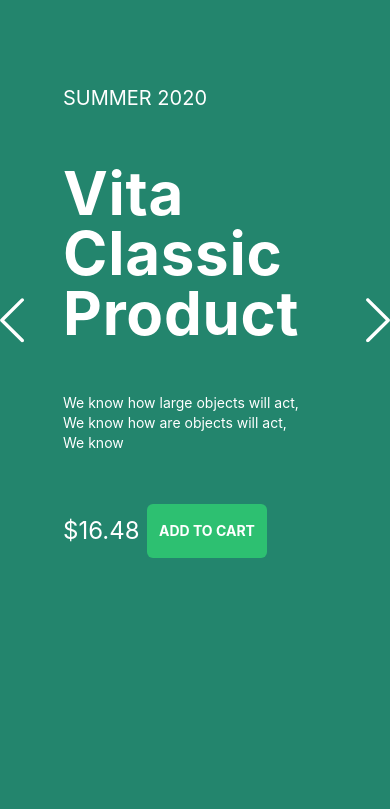
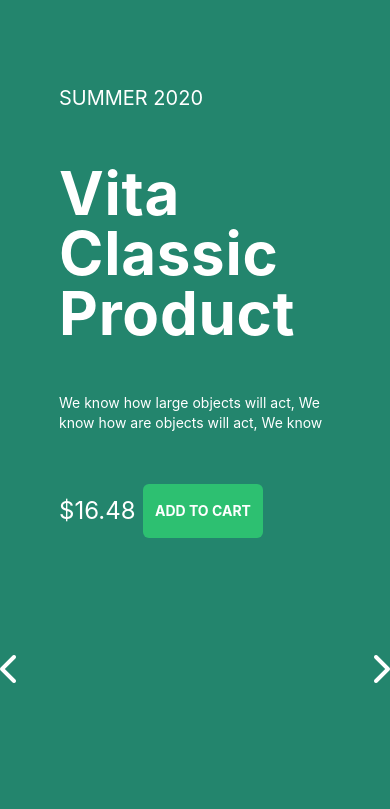
Before and after one commit to ayseefsin/e-commerce, a React (Create React App) app in the folder my-app/: page / in a window 390 px wide. Shown: the part 6311-7120 px from the top of the page. Built offline with nearby package versions, Linux system fonts and the light colour scheme; a web font is replaced by a local one.

Commit message:
carousel2 made responsive

```diff
--- a/my-app/src/components/Carousel2.js
+++ b/my-app/src/components/Carousel2.js
@@ -2,33 +2,9 @@ export const Carousel2 = () => {
   return (
     <div className="flex text-[#FFFFFF] bg-[#23856D] text-navText ">
       <div className="flex items-center">
-        <svg
-          xmlns="http://www.w3.org/2000/svg"
-          width="24"
-          height="45"
-          viewBox="0 0 24 45"
-          fill="none"
-        >
-          <g clip-path="url(#clip0_2984_7367)">
-            <path
-              fill-rule="evenodd"
-              clip-rule="evenodd"
-              d="M23.4993 43.7724C23.341 43.9302 23.1529 44.0554 22.9458 44.1408C22.7387 44.2263 22.5167 44.2703 22.2925 44.2703C22.0683 44.2703 21.8463 44.2263 21.6392 44.1408C21.4321 44.0554 21.244 43.9302 21.0857 43.7724L0.631107 23.4352C0.472368 23.2778 0.346428 23.0908 0.260496 22.8849C0.174566 22.679 0.130333 22.4582 0.130333 22.2353C0.130333 22.0124 0.174566 21.7917 0.260496 21.5858C0.346428 21.3799 0.472368 21.1928 0.631107 21.0354L21.0857 0.698261C21.4057 0.380028 21.8398 0.201248 22.2925 0.201248C22.7451 0.201248 23.1792 0.380028 23.4993 0.698261C23.8194 1.01649 23.9992 1.4481 23.9992 1.89815C23.9992 2.3482 23.8194 2.77981 23.4993 3.09805L4.24815 22.2353L23.4993 41.3726C23.658 41.53 23.784 41.717 23.8699 41.9229C23.9558 42.1288 24.0001 42.3496 24.0001 42.5725C24.0001 42.7954 23.9558 43.0161 23.8699 43.222C23.784 43.4279 23.658 43.6149 23.4993 43.7724Z"
-              fill="white"
-            />
-          </g>
-          <defs>
-            <clipPath id="clip0_2984_7367">
-              <rect
-                width="24"
-                height="44.4706"
-                fill="white"
-                transform="translate(24 44.4706) rotate(-180)"
-              />
-            </clipPath>
-          </defs>
-        </svg>
+        <i class="fa-solid fa-chevron-left fa-2xl"></i>
       </div>
+      <div className="flex md:flex-col md:items-center">
         <div className="flex flex-col gap-[6vh] py-[30vh] px-[10vw] ">
           <div>
             <h4 className="text-xl ">SUMMER 2020</h4>
@@ -55,31 +31,13 @@ export const Carousel2 = () => {
             </div>
           </div>
         </div>
-      <div className="w-[30vw] py-[10vh] overflow-hidden h-[85vh] ">
+        <div className="w-[30vw] md:w-[70vw] py-[10vh] overflow-hidden h-[85vh] ">
           <img src="/pics/shop-hero-2-png-picture-1.png" />
         </div>
+      </div>
+
       <div className="flex items-center">
-        <svg
-          xmlns="http://www.w3.org/2000/svg"
-          width="24"
-          height="45"
-          viewBox="0 0 24 45"
-          fill="none"
-        >
-          <g clip-path="url(#clip0_2984_7364)">
-            <path
-              fill-rule="evenodd"
-              clip-rule="evenodd"
-              d="M0.565959 0.698218C0.724296 0.540391 0.912395 0.415172 1.11948 0.329734C1.32657 0.244296 1.54857 0.200317 1.77278 0.200317C1.99698 0.200317 2.21899 0.244296 2.42607 0.329734C2.63316 0.415172 2.82126 0.540391 2.9796 0.698218L23.4341 21.0354C23.5929 21.1928 23.7188 21.3798 23.8048 21.5857C23.8907 21.7916 23.9349 22.0124 23.9349 22.2353C23.9349 22.4582 23.8907 22.6789 23.8048 22.8848C23.7188 23.0907 23.5929 23.2777 23.4341 23.4352L2.9796 43.7723C2.65953 44.0906 2.22542 44.2693 1.77278 44.2693C1.32013 44.2693 0.886027 44.0906 0.565959 43.7723C0.245891 43.4541 0.066078 43.0225 0.066078 42.5724C0.066078 42.1224 0.245891 41.6908 0.565959 41.3725L19.8171 22.2353L0.565959 3.098C0.407221 2.94057 0.281279 2.75356 0.195347 2.54766C0.109416 2.34176 0.0651855 2.12103 0.0651855 1.89811C0.0651855 1.67519 0.109416 1.45446 0.195347 1.24856C0.281279 1.04267 0.407221 0.855647 0.565959 0.698218Z"
-              fill="white"
-            />
-          </g>
-          <defs>
-            <clipPath id="clip0_2984_7364">
-              <rect width="24" height="44.4706" fill="white" />
-            </clipPath>
-          </defs>
-        </svg>
+        <i class="fa-solid fa-chevron-right fa-2xl"></i>
       </div>
     </div>
   );
```
Lines whose indentation alone changed are shown as unchanged.
